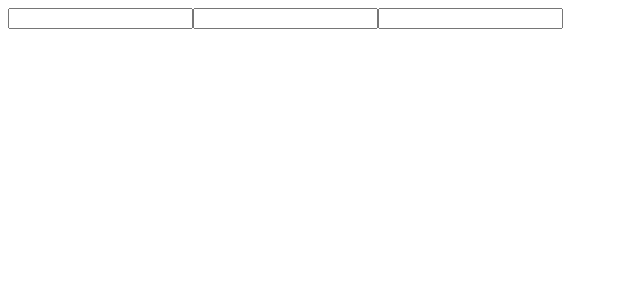
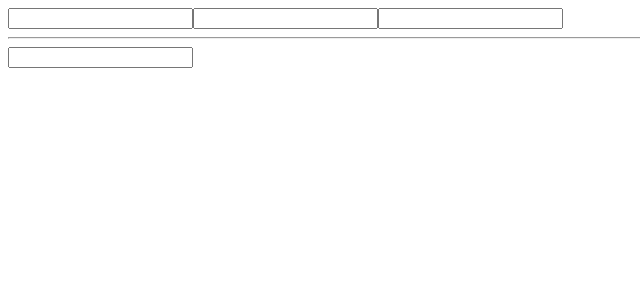
Before and after one commit to makemoneyfast/webpack-ts-react, a React app: page / in a window 1280 px wide. Shown: the top 300 px of the page, without its empty margins (0-640 px from the left). Built offline with nearby package versions, Linux system fonts and the light colour scheme; the HTML template or start-up script is replaced by a standard one.

Commit message:
Copied and pasted in example from stack overflow, it works, I don't understand it.

```diff
--- a/src/App.tsx
+++ b/src/App.tsx
@@ -2,10 +2,12 @@ import React from "react";
 import { useReducer } from "react";
 import { createInitialState, FieldId, reducer } from "./stateManagement";
 import { DateControl } from "./dateControl";
+import { ControlledInput } from "./ControlledInput";
 
 export const App = () => {
   const [state, dispatch] = useReducer(reducer, createInitialState());
   return (
+    <div>
       <DateControl
         day={state.day}
         month={state.month}
@@ -17,5 +19,14 @@ export const App = () => {
           dispatch({ type: "bulkChange", payload: { day, month, year } })
         }
       />
+      <hr></hr>
+      <ControlledInput
+        value={state.controlled}
+        onChange={(newValue) => {
+          console.log("control onchange", newValue);
+          dispatch({ type: "control", payload: { new: newValue } });
+        }}
+      />
+    </div>
   );
 };
--- /dev/null
+++ b/src/ControlledInput.tsx
@@ -0,0 +1,22 @@
+import React, { ChangeEventHandler, useEffect, useRef, useState } from "react";
+
+export const ControlledInput = (props: {
+  value: string;
+  onChange: (e: string) => void;
+}) => {
+  const { value, onChange, ...rest } = props;
+  const [cursor, setCursor] = useState(null);
+  const ref = useRef(null);
+
+  useEffect(() => {
+    const input = ref.current;
+    if (input) input.setSelectionRange(cursor, cursor);
+  }, [ref, cursor, value]);
+
+  const handleChange: ChangeEventHandler<HTMLInputElement> = (e) => {
+    setCursor(e.target.selectionStart);
+    onChange && onChange(e.target.value);
+  };
+
+  return <input ref={ref} value={value} onChange={handleChange} {...rest} />;
+};
--- a/src/stateManagement.ts
+++ b/src/stateManagement.ts
@@ -2,6 +2,7 @@ export interface IState {
   day: string;
   month: string;
   year: string;
+  controlled: string;
 }
 
 export type FieldId = "d" | "m" | "y";
@@ -16,13 +17,19 @@ interface IBulkChangeAction {
   payload: { day: string; month: string; year: string };
 }
 
-export type Action = IChangeAction | IBulkChangeAction;
+interface IControlAction {
+  type: "control";
+  payload: { new: string };
+}
+
+export type Action = IChangeAction | IBulkChangeAction | IControlAction;
 
 export const createInitialState = () =>
   ({
     day: "",
     month: "",
     year: "",
+    controlled: "",
   } as IState);
 
 export const reducer: (state: IState, action: Action) => IState = (
@@ -49,5 +56,9 @@ export const reducer: (state: IState, action: Action) => IState = (
         month: action.payload.month,
         year: action.payload.year,
       };
+      break;
+    case "control":
+      return { ...state, controlled: action.payload.new.slice(0, 8) };
+      break;
   }
 };
```
Lines whose indentation alone changed are shown as unchanged.
